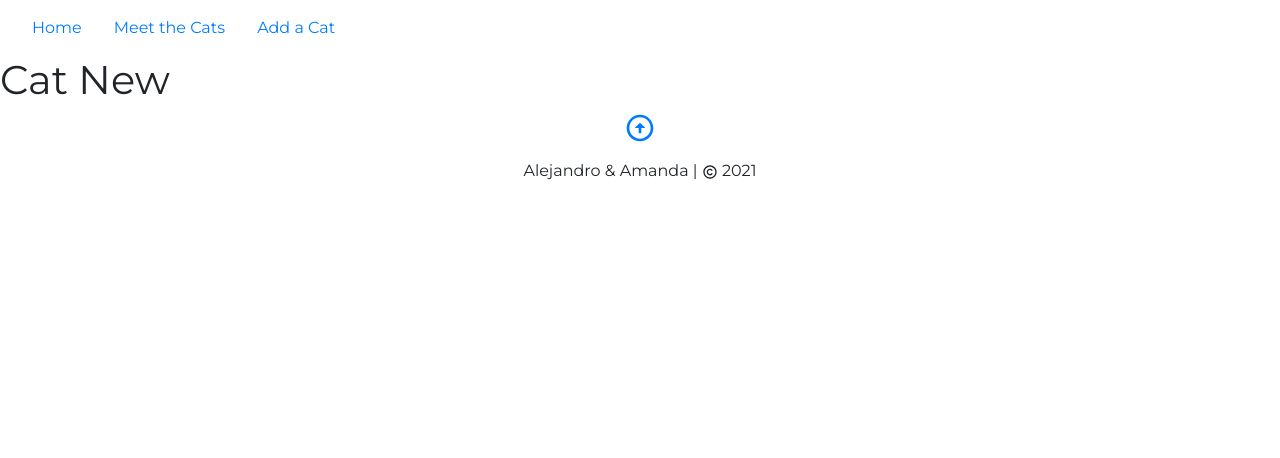
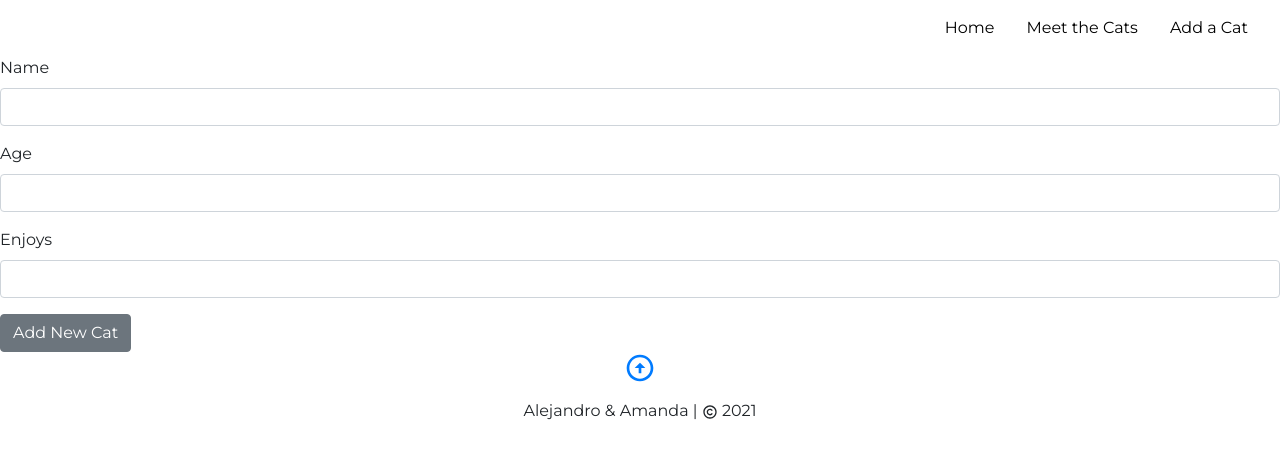
Before and after one commit to learn-academy-2020-echo/cat-tinder-frontend-amanda-alejandro, a React (Create React App) app: page /catnew in a window 1280 px wide. Shown: the top 458 px of the page. Built offline with nearby package versions, Linux system fonts and the light colour scheme.

Commit message:
complete create functionality

```diff
--- a/src/App.js
+++ b/src/App.js
@@ -22,27 +22,28 @@ class App extends Component {
 		}
 	}
 
-	// useHeader = () => {
-	//   if(path === '/') {
-	//     return alert('not it')
-	//   } else {
-	//     return <Header />
-	//   }
-	// }
+	createCat = (newCat) => {
+		console.log(newCat)
+	}
 
 	render() {
 		return (
 			<Router>
-				{/* Condition Render all but home */}
 				<Header />
 				<Switch>
 					<Route exact path='/' component={Home} />
 
+					{/* Static Route */}
+					{/* <Route path='/catindex' component={CatIndex} /> */}
+					{/* Dynamic Route */}
 					<Route
 						path='/catindex'
 						render={(props) => <CatIndex cats={this.state.cats} />}
 					/>
 
+					{/* Static Route */}
+					{/* <Route path='/catshow/:id' component={CatShow} /> */}
+					{/* Dynamic Route */}
 					<Route
 						path='/catshow/:id'
 						render={(props) => {
@@ -52,7 +53,15 @@ class App extends Component {
 						}}
 					/>
 
-					<Route path='/catnew' component={CatNew} />
+					{/* Static Route */}
+					{/* <Route path='/catnew' component={CatNew} /> */}
+					{/* Dynamic Route */}
+					<Route
+						path='/catnew'
+						render={(props) => <CatNew createCat={this.createCat} />}
+					/>
+
+					{/* Static Route */}
 					<Route path='/catedit' component={CatEdit} />
 					<Route component={NotFound} />
 				</Switch>
--- a/src/components/Header.js
+++ b/src/components/Header.js
@@ -5,12 +5,17 @@ class Header extends Component {
 	render() {
 		return (
 			<Fragment>
-				<Navbar className='nav-bar' bg='light' variant='light'>
-					{/* <Navbar.Brand href='#home'>Navbar</Navbar.Brand> */}
-					<Nav className='mr-auto'>
-						<NavLink href='/'>Home</NavLink>
-						<NavLink href='/catindex'>Meet the Cats</NavLink>
-						<NavLink href='/catnew'>Add a Cat</NavLink>
+				<Navbar id='top' className='nav-bar' bg='light' variant='light'>
+					<Nav className='ml-auto'>
+						<NavLink className='header-link' href='/'>
+							Home
+						</NavLink>
+						<NavLink className='header-link' href='/catindex'>
+							Meet the Cats
+						</NavLink>
+						<NavLink className='header-link' href='/catnew'>
+							Add a Cat
+						</NavLink>
 					</Nav>
 				</Navbar>
 			</Fragment>
--- a/src/pages/CatIndex.js
+++ b/src/pages/CatIndex.js
@@ -7,10 +7,12 @@ class CatIndex extends Component {
 				<h1>Cat Index</h1>
 				{this.props.cats.map((cat, index) => {
 					return (
-						<a href={`/catshow/${cat.id}`}>
-							{' '}
-							<p key={index}>{cat.name}</p>
-						</a>
+						<div key={index}>
+							<a href={`/catshow/${cat.id}`}>
+								{' '}
+								<p>{cat.name}</p>
+							</a>
+						</div>
 					)
 				})}
 			</Fragment>
--- a/src/pages/CatNew.js
+++ b/src/pages/CatNew.js
@@ -1,11 +1,71 @@
-import React, { Component } from 'react'
+import React, { Component, Fragment } from 'react'
+import { Redirect } from 'react-router-dom'
+import { Button, Form, FormGroup, Label, Input } from 'reactstrap'
 
 class CatNew extends Component {
+	constructor(props) {
+		super(props)
+		this.state = {
+			form: {
+				name: '',
+				age: '',
+				enjoys: '',
+			},
+			submitted: false,
+		}
+	}
+
+	handleChange = (e) => {
+		let { form } = this.state
+		form[e.target.name] = e.target.value
+		this.setState({ form: form })
+	}
+
+	handleSubmit = () => {
+		this.props.createCat(this.state.form)
+		this.setState({ submitted: true })
+	}
+
 	render() {
 		return (
-			<div>
-				<h1>Cat New</h1>
-			</div>
+			<Fragment>
+				<Form>
+					<FormGroup>
+						<Label>Name</Label>
+						<Input
+							type='text'
+							name='name'
+							onChange={this.handleChange}
+							value={this.state.form.name}
+						/>
+					</FormGroup>
+
+					<FormGroup>
+						<Label>Age</Label>
+						<Input
+							type='number'
+							name='age'
+							onChange={this.handleChange}
+							value={this.state.form.age}
+						/>
+					</FormGroup>
+
+					<FormGroup>
+						<Label>Enjoys</Label>
+						<Input
+							type='text'
+							name='enjoys'
+							onChange={this.handleChange}
+							value={this.state.form.enjoys}
+						/>
+					</FormGroup>
+					<Button variant='primary' name='submit' onClick={this.handleSubmit}>
+						Add New Cat
+					</Button>
+				</Form>
+
+				{this.state.submitted && <Redirect to='/catindex' />}
+			</Fragment>
 		)
 	}
 }
```
Also changed, not shown: 1 other file (tests, documents, lock files or other folders).
